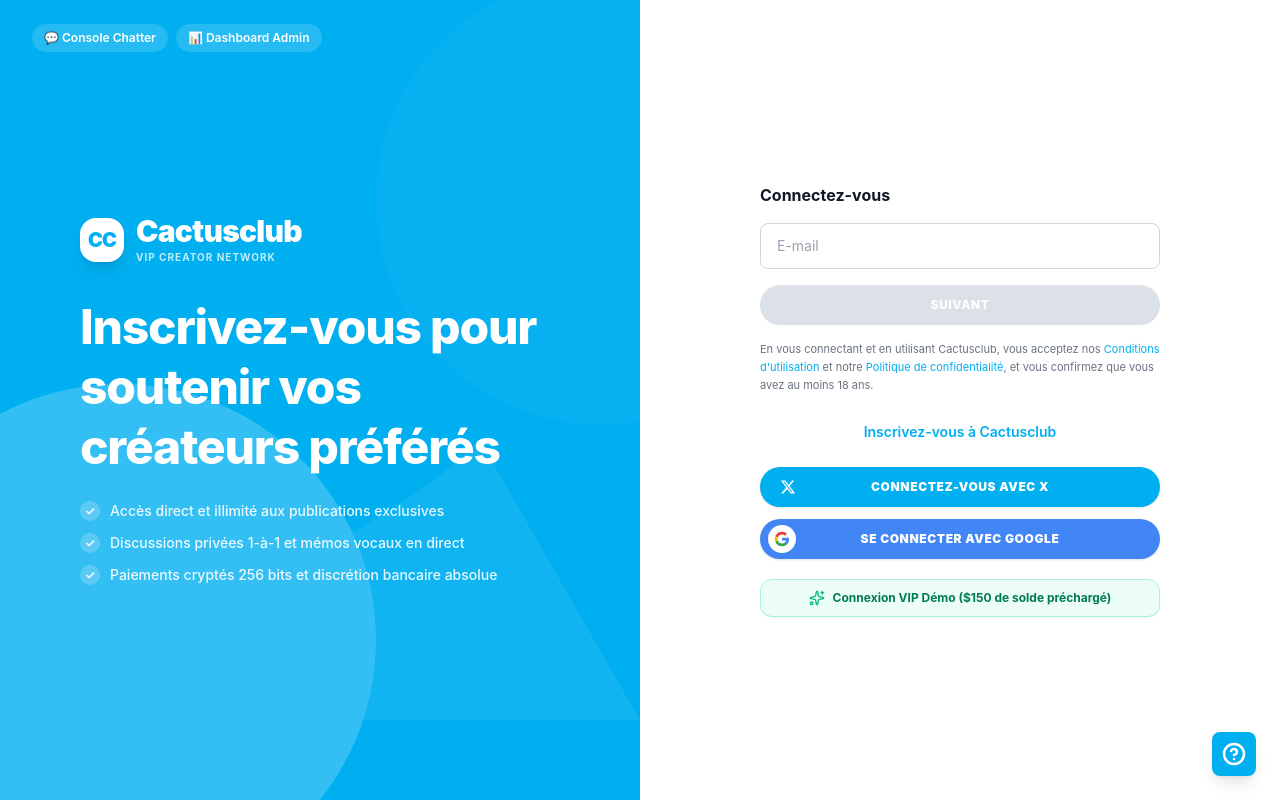
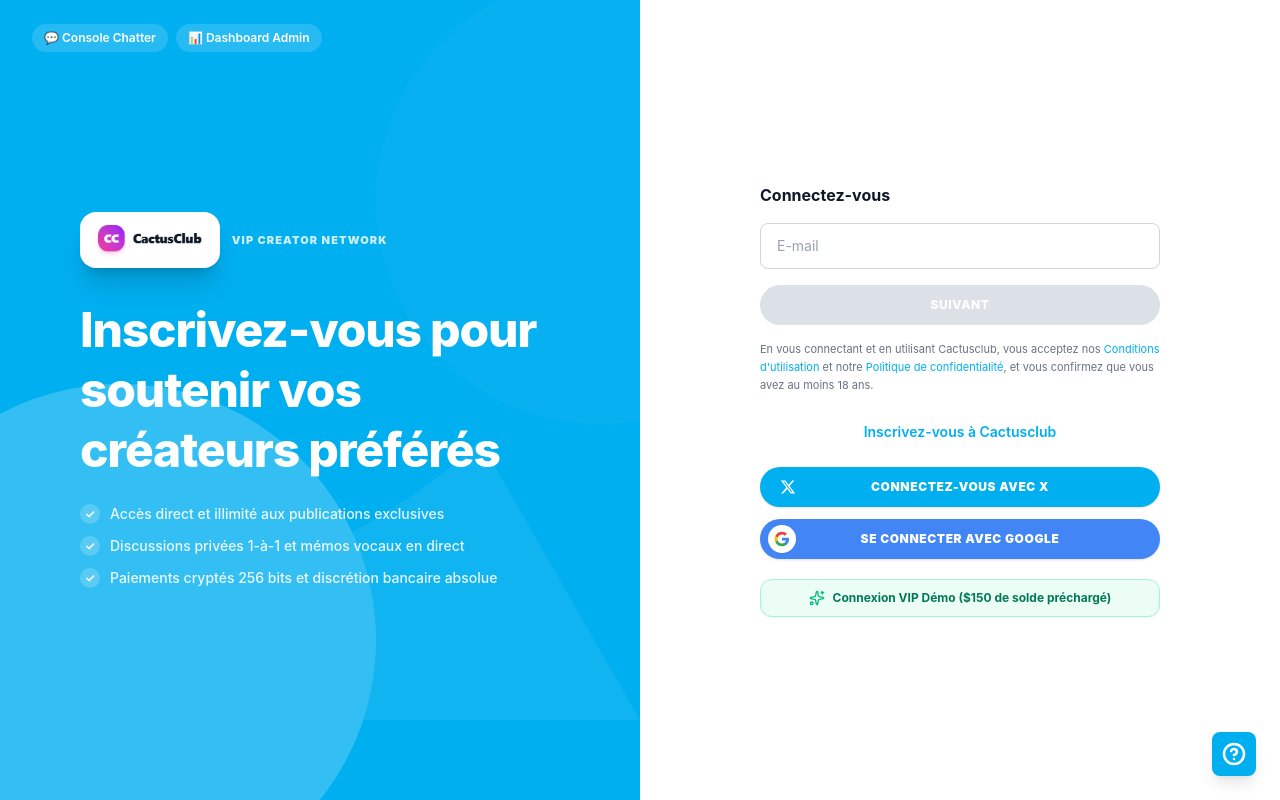
Before and after one commit to businessofsmc-dev/Cactusclub, a React (Vite) app: page / in a window 1280 px wide. Built offline with nearby package versions, Linux system fonts and the light colour scheme.

Commit message:
feat: integrate official CactusClub logo across all interfaces, navbar, login, portal and favicon

```diff
--- a/index.html
+++ b/index.html
@@ -2,9 +2,9 @@
 <html lang="fr" class="h-full">
   <head>
     <meta charset="UTF-8" />
-    <link rel="icon" type="image/svg+xml" href="/vite.svg" />
+    <link rel="icon" type="image/png" href="/cactusclub-logo.png" />
     <meta name="viewport" content="width=device-width, initial-scale=1.0" />
-    <title>Cactusclub</title>
+    <title>CactusClub</title>
     <link rel="preconnect" href="https://fonts.googleapis.com">
     <link rel="preconnect" href="https://fonts.gstatic.com" crossorigin>
     <link href="https://fonts.googleapis.com/css2?family=Inter:wght@300;400;500;600;700&family=JetBrains+Mono:wght@400;500;600&family=Plus+Jakarta+Sans:wght@500;600;700;800&display=swap" rel="stylesheet">
--- a/src/components/AdminDashboard.tsx
+++ b/src/components/AdminDashboard.tsx
@@ -509,32 +509,36 @@ export const AdminDashboard: React.FC<AdminDashboardProps> = ({
             <div className="p-3" ref={platformRef}>
               <button
                 onClick={() => setPlatformDropdownOpen(!platformDropdownOpen)}
-                className="w-full flex items-center justify-between px-3 py-2 rounded-xl bg-[#fdf2f8] dark:bg-[#201524] border border-[#fbcfe8] dark:border-[#381e3e] text-xs font-semibold cursor-pointer hover:bg-[#fce7f3] transition-all"
+                className="w-full flex items-center justify-between px-2.5 py-1.5 rounded-xl bg-white dark:bg-[#1a2033] border border-gray-200 dark:border-[#27314d] text-xs font-semibold cursor-pointer hover:border-pink-300 dark:hover:border-pink-500/40 transition-all shadow-2xs"
               >
                 <div className="flex items-center space-x-2 min-w-0">
+                  {platform === 'Cactusclub' ? (
+                    <img src="/cactusclub-logo.png" alt="CactusClub" className="h-5.5 w-auto object-contain" />
+                  ) : (
+                    <div className="flex items-center space-x-2">
                       <div
                         className={`w-5 h-5 rounded-full flex items-center justify-center text-[10px] font-black flex-shrink-0 text-white ${
-                      platform === 'Cactusclub'
-                        ? 'bg-gradient-to-tr from-[#ec4899] to-[#c026d3]'
-                        : platform === 'OnlyFans'
+                          platform === 'OnlyFans'
                             ? 'bg-[#00aff0]'
                             : platform === 'Fanvue'
                             ? 'bg-emerald-500'
                             : 'bg-purple-600'
                         }`}
                       >
-                    {platform === 'Cactusclub' ? 'cc' : platform === 'OnlyFans' ? 'of' : platform.substring(0, 2).toLowerCase()}
+                        {platform === 'OnlyFans' ? 'of' : platform.substring(0, 2).toLowerCase()}
                       </div>
                       <span className="font-bold text-gray-900 dark:text-white truncate">
                         {platform}
                       </span>
-                  <span className="w-2 h-2 rounded-full bg-emerald-500 flex-shrink-0" />
+                    </div>
+                  )}
+                  <span className="w-2 h-2 rounded-full bg-emerald-500 flex-shrink-0 ml-1" />
                 </div>
                 <ChevronDown className="w-3.5 h-3.5 text-gray-400 flex-shrink-0 ml-1" />
               </button>
 
               {platformDropdownOpen && (
-                <div className="absolute top-26 left-3 w-50 bg-white dark:bg-[#191f33] border border-gray-200 dark:border-[#27314d] rounded-2xl shadow-xl py-1.5 z-50 animate-in fade-in zoom-in-95">
+                <div className="absolute top-26 left-3 w-52 bg-white dark:bg-[#191f33] border border-gray-200 dark:border-[#27314d] rounded-2xl shadow-xl py-1.5 z-50 animate-in fade-in zoom-in-95">
                   {(['Cactusclub', 'OnlyFans', 'Fanvue', 'Fansly'] as const).map((p) => (
                     <button
                       key={p}
@@ -549,20 +553,24 @@ export const AdminDashboard: React.FC<AdminDashboardProps> = ({
                       }`}
                     >
                       <div className="flex items-center space-x-2">
+                        {p === 'Cactusclub' ? (
+                          <img src="/cactusclub-logo.png" alt="CactusClub" className="h-4.5 w-auto object-contain" />
+                        ) : (
+                          <>
                             <div
                               className={`w-4 h-4 rounded-full flex items-center justify-center text-[9px] font-black text-white ${
-                            p === 'Cactusclub'
-                              ? 'bg-gradient-to-tr from-[#ec4899] to-[#c026d3]'
-                              : p === 'OnlyFans'
+                                p === 'OnlyFans'
                                   ? 'bg-[#00aff0]'
                                   : p === 'Fanvue'
                                   ? 'bg-emerald-500'
                                   : 'bg-purple-600'
                               }`}
                             >
-                          {p === 'Cactusclub' ? 'cc' : p === 'OnlyFans' ? 'of' : p.substring(0, 2).toLowerCase()}
+                              {p === 'OnlyFans' ? 'of' : p.substring(0, 2).toLowerCase()}
                             </div>
                             <span>{p}</span>
+                          </>
+                        )}
                       </div>
                       {platform === p && <Check className="w-3 h-3 text-[#ec4899]" />}
                     </button>
@@ -1398,11 +1406,11 @@ export const AdminDashboard: React.FC<AdminDashboardProps> = ({
                   className="md:col-span-3 flex flex-col justify-center pr-6 md:border-r border-gray-100 dark:border-[#1c2238] cursor-pointer group"
                 >
                   <div className="flex items-center space-x-2.5">
-                    <div className="w-8 h-8 rounded-xl bg-gradient-to-tr from-[#ec4899] to-[#c026d3] text-white flex items-center justify-center text-xs font-black shadow-xs group-hover:scale-105 transition-transform">
-                      <span className="font-extrabold tracking-tight">cc</span>
+                    <div className="bg-white p-1 rounded-xl shadow-xs border border-gray-100 dark:border-gray-800">
+                      <img src="/cactusclub-logo.png" alt="CactusClub" className="h-6 w-auto object-contain" />
                     </div>
                     <span className="text-xs font-bold text-gray-600 dark:text-gray-300">
-                      Total des revenus Cactusclub
+                      Total des revenus CactusClub
                     </span>
                   </div>
                   <div className="flex items-center space-x-2 mt-2">
--- a/src/components/TopNav.tsx
+++ b/src/components/TopNav.tsx
@@ -223,7 +223,18 @@ export const TopNav: React.FC<TopNavProps> = ({
 
       {/* Secondary Sub-Bar: Home & Agency Chatter Team Tabs */}
       <div className="flex items-center justify-between px-3 py-1 bg-[#1e2336] text-xs border-t border-[#2a3047]">
-        <div className="flex items-center space-x-1 overflow-x-auto no-scrollbar py-0.5">
+        <div className="flex items-center space-x-1.5 overflow-x-auto no-scrollbar py-0.5">
+          {/* CactusClub Official Logo Return Button */}
+          {onBackToDashboard && (
+            <button
+              onClick={onBackToDashboard}
+              title="CactusClub - Retour au Tableau de bord"
+              className="flex items-center px-2 py-0.5 mr-1 rounded-md bg-white hover:opacity-90 transition-all cursor-pointer shadow-xs"
+            >
+              <img src="/cactusclub-logo.png" alt="CactusClub" className="h-4 w-auto object-contain" />
+            </button>
+          )}
+
           {/* Home Active Tab */}
           <button
             onClick={onBackToDashboard}
--- a/src/components/fan/FanAuthModal.tsx
+++ b/src/components/fan/FanAuthModal.tsx
@@ -68,8 +68,8 @@ export const FanAuthModal: React.FC<FanAuthModalProps> = ({
             <X className="w-5 h-5" />
           </button>
 
-          <div className="w-14 h-14 mx-auto mb-3 rounded-2xl bg-gradient-to-tr from-blue-600 to-indigo-500 flex items-center justify-center text-white shadow-xl shadow-blue-500/30">
-            <Sparkles className="w-7 h-7" />
+          <div className="mx-auto mb-3 bg-white p-2 rounded-2xl shadow-lg border border-gray-100 inline-block">
+            <img src="/cactusclub-logo.png" alt="CactusClub" className="h-8 w-auto object-contain" />
           </div>
 
           <h2 className="text-lg font-black text-gray-900 dark:text-white">
--- a/src/components/fan/FanLoginPage.tsx
+++ b/src/components/fan/FanLoginPage.tsx
@@ -106,16 +106,11 @@ export const FanLoginPage: React.FC<FanLoginPageProps> = ({
         <div className="relative z-10 max-w-lg">
           {/* Official Cactusclub Brand Logo */}
           <div className="flex items-center space-x-3 mb-8">
-            <div className="w-11 h-11 rounded-2xl bg-white flex items-center justify-center shadow-lg shadow-black/10">
-              <span className="font-black text-xl text-[#00aff0] tracking-tighter">
-                CC
-              </span>
+            <div className="bg-white p-2.5 rounded-2xl shadow-xl shadow-black/15 flex items-center">
+              <img src="/cactusclub-logo.png" alt="CactusClub" className="h-9 w-auto object-contain" />
             </div>
             <div className="flex flex-col">
-              <span className="text-3xl font-black tracking-tight text-white leading-none">
-                Cactusclub
-              </span>
-              <span className="text-[10px] uppercase font-bold tracking-widest text-white/75 mt-1">
+              <span className="text-[11px] uppercase font-black tracking-widest text-white/80">
                 VIP Creator Network
               </span>
             </div>
@@ -149,11 +144,8 @@ export const FanLoginPage: React.FC<FanLoginPageProps> = ({
       {/* ========================================================= */}
       <div className="flex-1 flex flex-col justify-center items-center px-6 sm:px-12 relative bg-white overflow-y-auto">
         {/* Mobile Header Branding (Visible on small screens only) */}
-        <div className="lg:hidden flex items-center space-x-2 mb-8">
-          <div className="w-9 h-9 rounded-xl bg-[#00aff0] flex items-center justify-center text-white font-black text-base shadow-md">
-            CC
-          </div>
-          <span className="text-2xl font-black text-[#00aff0]">Cactusclub</span>
+        <div className="lg:hidden flex items-center justify-center mb-8 bg-white p-2 rounded-xl shadow-xs">
+          <img src="/cactusclub-logo.png" alt="CactusClub" className="h-8 w-auto object-contain" />
         </div>
 
         {/* Central Container: exactly 380px - 420px as on desktop OnlyFans */}
--- a/src/components/fan/FanPortal.tsx
+++ b/src/components/fan/FanPortal.tsx
@@ -199,13 +199,8 @@ export const FanPortal: React.FC<FanPortalProps> = ({
       {/* Top Application Header */}
       <header className="h-14 px-4 sm:px-6 bg-white dark:bg-[#131624] border-b border-gray-200 dark:border-[#1f2438] flex items-center justify-between z-30 shadow-xs flex-shrink-0">
         {/* Brand */}
-        <div className="flex items-center space-x-2.5">
-          <div className="w-8 h-8 rounded-xl bg-gradient-to-tr from-pink-500 to-purple-600 flex items-center justify-center text-white shadow-md shadow-pink-500/20 font-black text-sm">
-            CC
-          </div>
-          <span className="font-black text-base tracking-tight text-gray-900 dark:text-white">
-            CactusClub
-          </span>
+        <div className="flex items-center bg-white dark:bg-white/10 px-2.5 py-1 rounded-xl shadow-2xs">
+          <img src="/cactusclub-logo.png" alt="CactusClub" className="h-6 w-auto object-contain" />
         </div>
 
         {/* Fan Balance & User Controls */}
```
Also changed, not shown: public/cactusclub-logo.png (added). Lines whose indentation alone changed are shown as unchanged.
